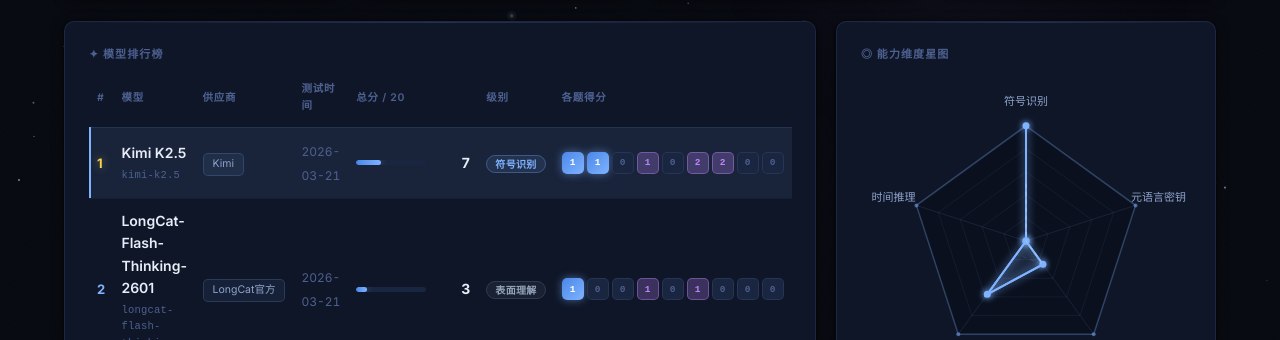
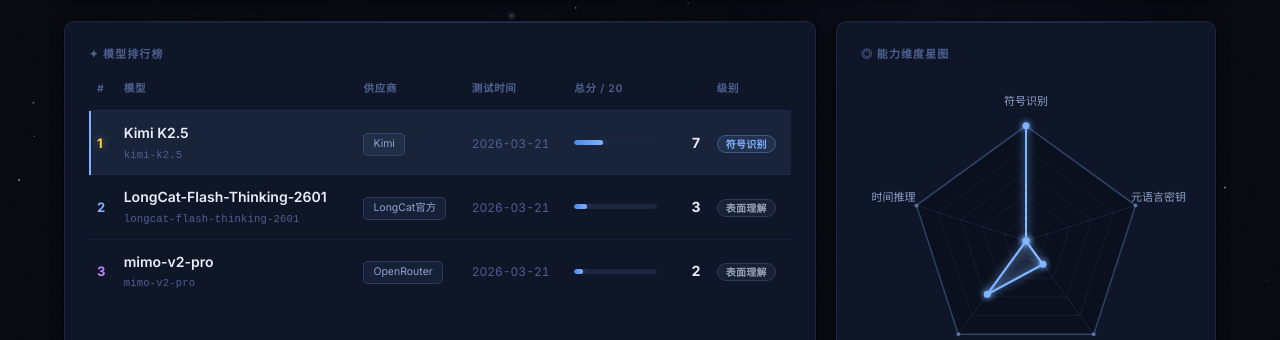
Before and after one commit to mutjan/benchmark-sirius, a plain HTML site: page index.html in a window 1280 px wide. Shown: the part 460-800 px from the top of the page. Drawn offline with Linux system fonts and the light colour scheme; animation ran at ten frames a second.

Commit message:
fix: remove per-question score dots column from leaderboard table

```diff
--- a/index.html
+++ b/index.html
@@ -1350,7 +1350,6 @@
             ${escHtml(tier.label)}
           </span>
         </td>
-        <td><div class="q-dots">${dotHtml}</div></td>
       </tr>`;
   }).join('');
 
@@ -1364,7 +1363,6 @@
           <th>测试时间</th>
           <th>总分 / ${bm.total_points}</th>
           <th>级别</th>
-          <th>各题得分</th>
         </tr>
       </thead>
       <tbody>${rows}</tbody>
```
